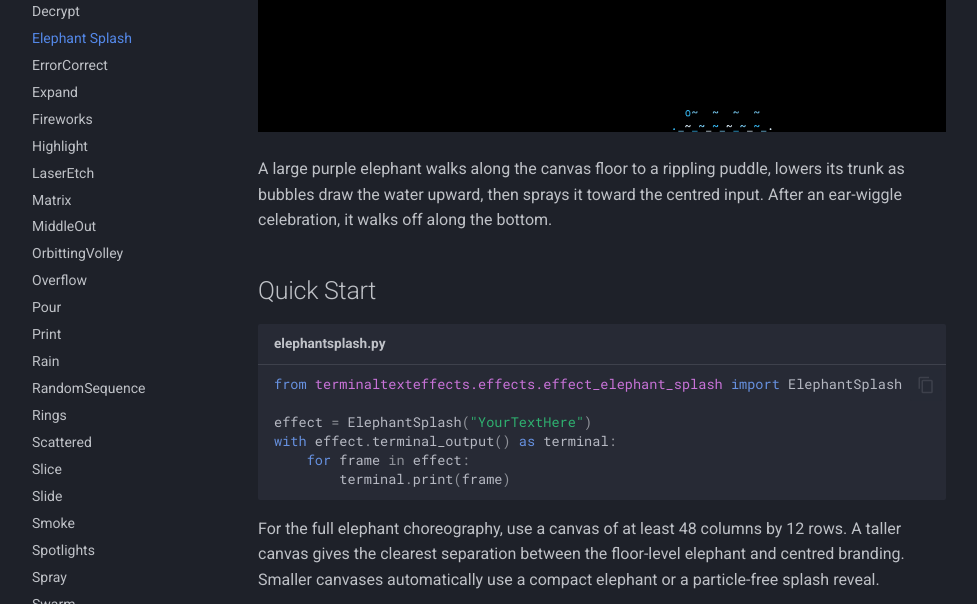
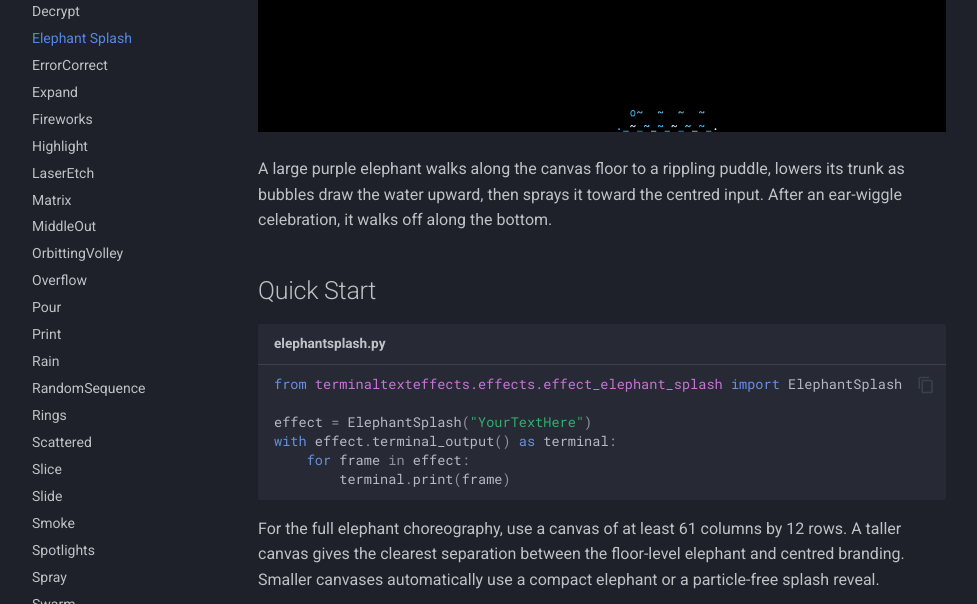
Before and after one commit to ChrisBuilds/terminaltexteffects, an MkDocs documentation site: the page built from docs/effects/elephantsplash.md, in a window 1280 px wide and 1237 px high, cut to the strip 460-1064 px from the top of the window. Shown: the whole strip, without its empty margins (38-1015 px from the left). Built offline with MkDocs 1.6.1 and Material for MkDocs 9.7.7, drawn with Linux system fonts in a browser that asks for light colours; comment, search, counter and statistics services are not loaded.

Commit message:
Refresh the Elephant Splash demo

````diff
--- a/docs/effects/elephantsplash.md
+++ b/docs/effects/elephantsplash.md
@@ -16,7 +16,7 @@ with effect.terminal_output() as terminal:
         terminal.print(frame)
 ```
 
-For the full elephant choreography, use a canvas of at least 48 columns by 12 rows. A taller canvas gives the clearest
+For the full elephant choreography, use a canvas of at least 61 columns by 12 rows. A taller canvas gives the clearest
 separation between the floor-level elephant and centred branding. Smaller canvases automatically use a compact
 elephant or a particle-free splash reveal.
 
````
Also changed, not shown: docs/img/effects_demos/elephantsplash_demo.gif.
